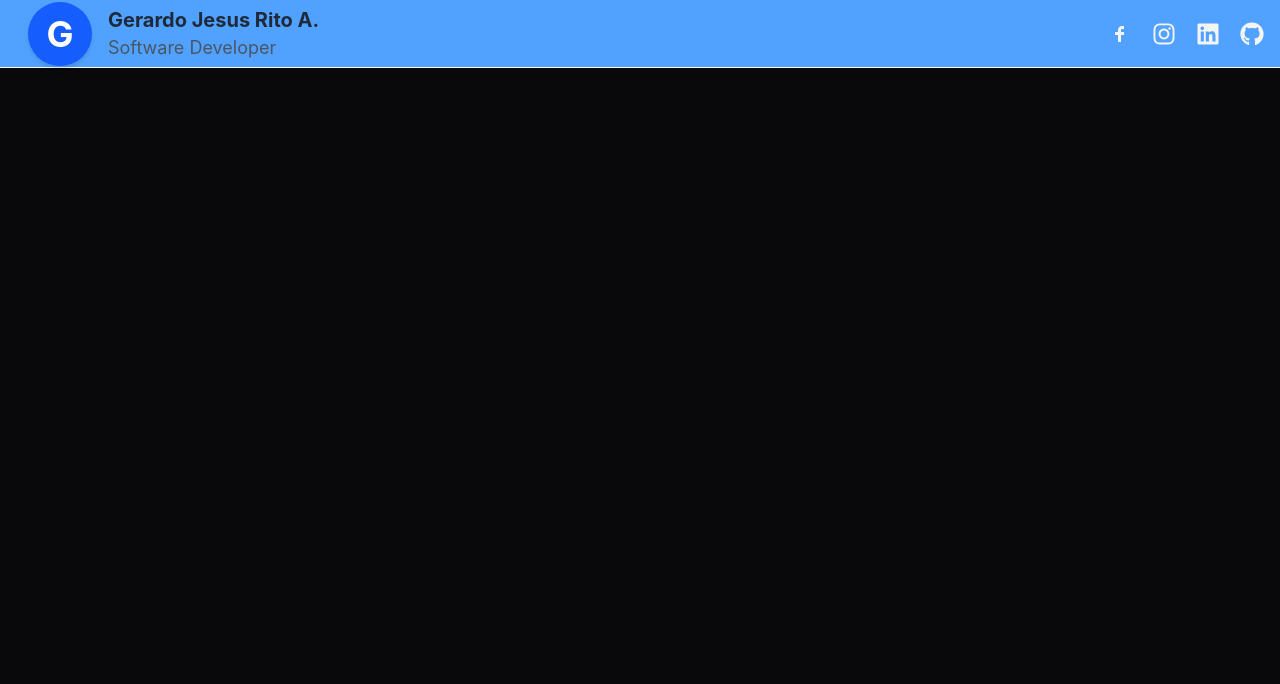
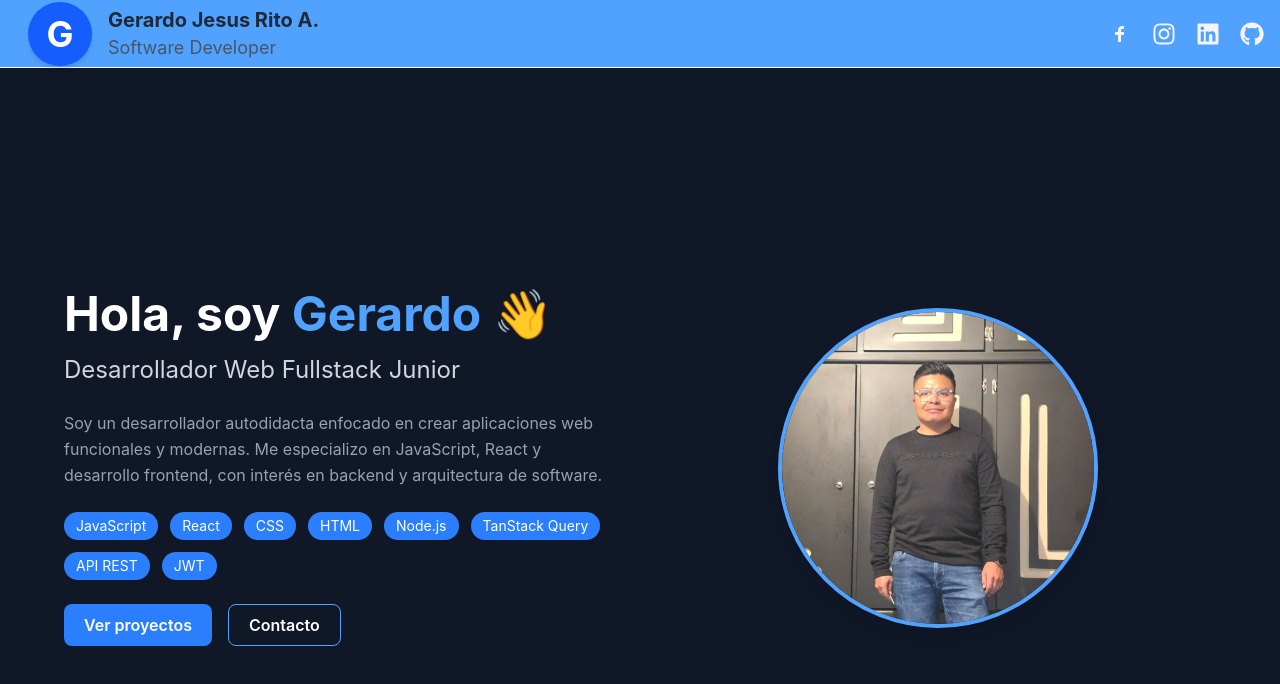
Before and after one commit to gerard-11/Mi-Portafolio, a React (Vite) app: page / in a window 1280 px wide. Shown: the top 684 px of the page. Built offline with nearby package versions, Linux system fonts and the light colour scheme.

Commit message:
Feat: HeroSection component created

```diff
--- a/src/App.jsx
+++ b/src/App.jsx
@@ -1,5 +1,6 @@
 import './App.css'
 import {Header} from "./components/Header.jsx";
+import {HeroSection} from "./components/HeroSection.jsx";
 
 function App() {
 
@@ -7,6 +8,7 @@ function App() {
   return (
     < >
     <Header />
+      <HeroSection/>
     </>
   )
 }
--- a/src/components/HeroSection.jsx
+++ b/src/components/HeroSection.jsx
@@ -0,0 +1,58 @@
+export const HeroSection = () => {
+    return (
+        <section className="min-h-screen flex items-center justify-center bg-gray-900 text-white px-6">
+            <div className="max-w-6xl w-full grid md:grid-cols-2 gap-10 items-center">
+                <div>
+                    <h1 className="text-3xl md:text-5xl font-bold mb-4">
+                        Hola, soy <span className="text-blue-400">Gerardo</span> 👋
+                    </h1>
+
+                    <h2 className="text-lg md:text-2xl mb-6 text-gray-300">
+                        Desarrollador Web Fullstack Junior
+                    </h2>
+
+                    <p className="mb-6 text-gray-400 leading-relaxed">
+                        Soy un desarrollador autodidacta enfocado en crear aplicaciones web
+                        funcionales y modernas. Me especializo en JavaScript, React y desarrollo
+                        frontend, con interés en backend y arquitectura de software.
+                    </p>
+
+                    {/* STACK */}
+                    <div className="flex flex-wrap gap-3 mb-6">
+                        <span className="bg-blue-500 px-3 py-1 rounded-full text-sm">JavaScript</span>
+                        <span className="bg-blue-500 px-3 py-1 rounded-full text-sm">React</span>
+                        <span className="bg-blue-500 px-3 py-1 rounded-full text-sm">CSS</span>
+                        <span className="bg-blue-500 px-3 py-1 rounded-full text-sm">HTML</span>
+                        <span className="bg-blue-500 px-3 py-1 rounded-full text-sm">Node.js</span>
+                        <span className="bg-blue-500 px-3 py-1 rounded-full text-sm">TanStack Query</span>
+                        <span className="bg-blue-500 px-3 py-1 rounded-full text-sm">API REST</span>
+                        <span className="bg-blue-500 px-3 py-1 rounded-full text-sm">JWT</span>
+                    </div>
+
+                    <div className="flex gap-4">
+                        <button className="bg-blue-500 hover:bg-blue-600 px-5 py-2 rounded-lg font-semibold">
+                            Ver proyectos
+                        </button>
+
+                        <button className="border border-blue-400 px-5 py-2 rounded-lg font-semibold hover:bg-blue-400 hover:text-black">
+                            Contacto
+                        </button>
+                    </div>
+                </div>
+
+
+                <div className="flex justify-center">
+                    <div className="w-60 h-60 md:w-80 md:h-80 rounded-full overflow-hidden border-4 border-blue-400 shadow-lg">
+                        <img
+                            src="/src/assets/Foto Ger.jpeg"
+                            alt="Foto de Gerardo"
+                            className="w-full h-full object-cover"
+                        />
+                    </div>
+                </div>
+
+            </div>
+        </section>
+
+    )
+}
```
Also changed, not shown: src/assets/Foto Ger.jpeg (added).
